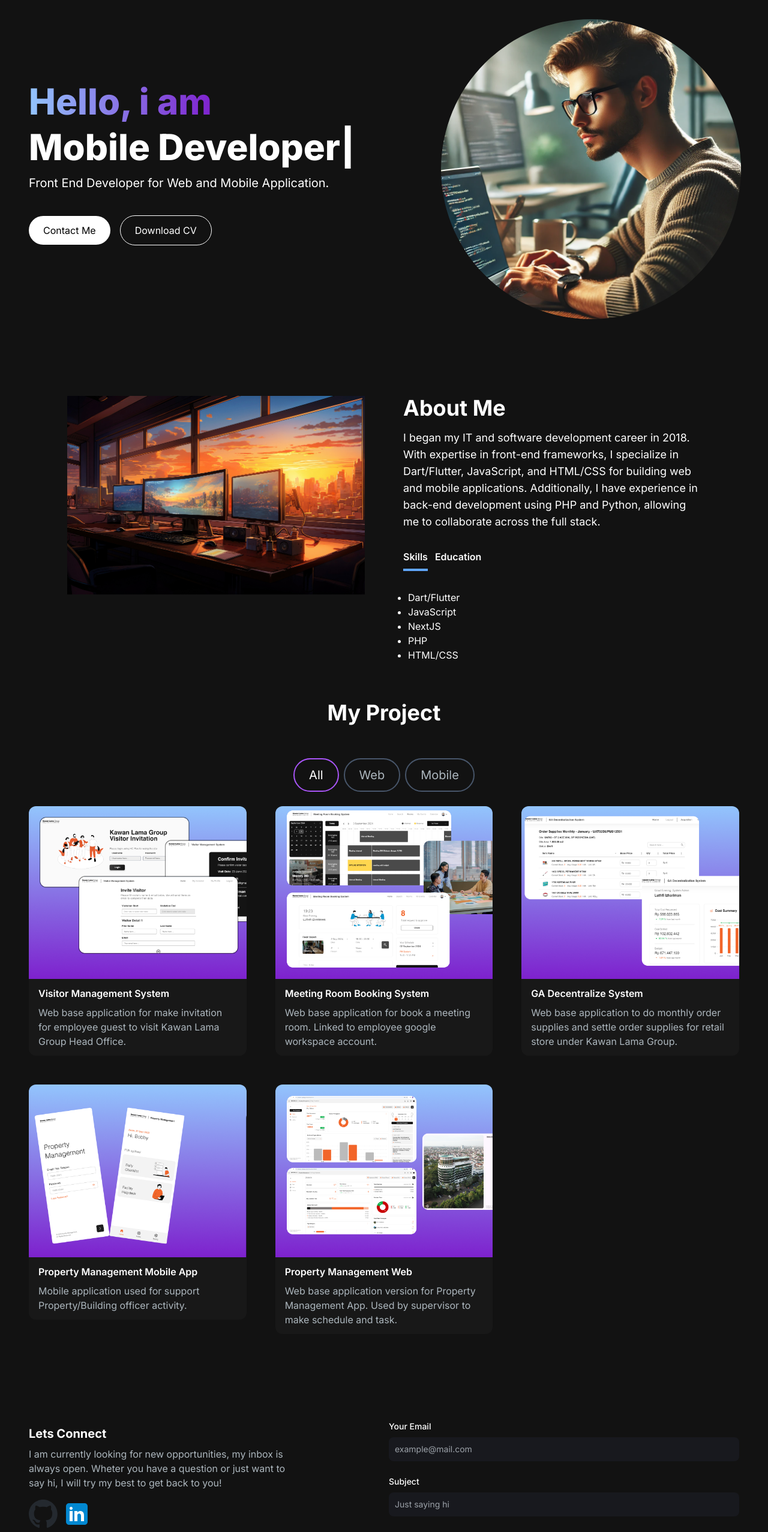
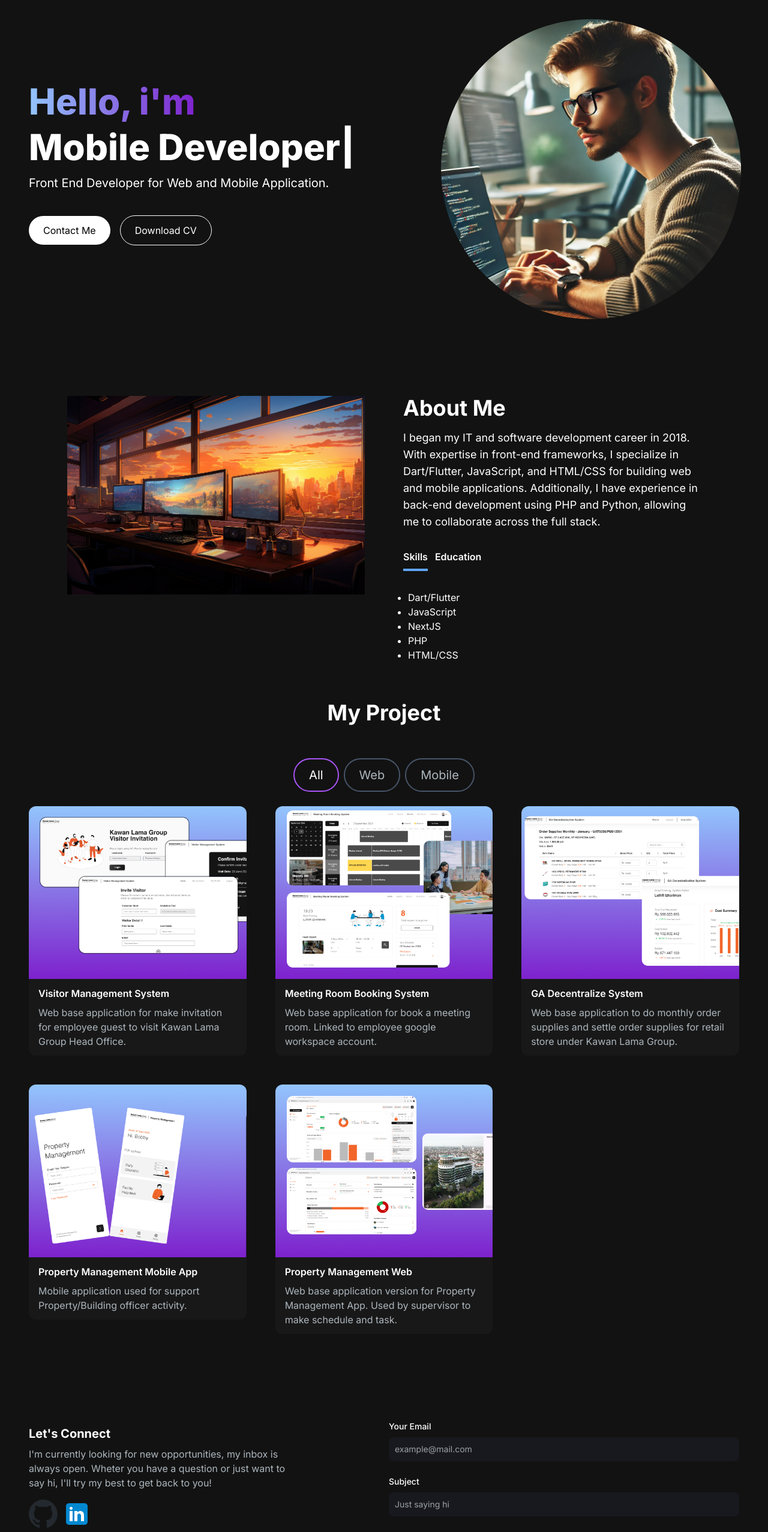
Before and after one commit to luthfiizhar/web_porto, a Next.js app: page / in a window 1280 px wide. Shown: the part 160-2714 px from the top of the page at 60% size. Built offline with nearby package versions, Linux system fonts and the light colour scheme.

Commit message:
Revert "remove '"
This reverts commit 55331365c0fb8d99aecef04877d9c56c99aab0ba.

```diff
--- a/app/components/EmailSection.tsx
+++ b/app/components/EmailSection.tsx
@@ -9,12 +9,12 @@ const EmailSection = () => {
     <section className="grid md:grid-cols-2 my12 md:my-12 py-24 gap-4 relative">
       {/* <div className="bg-[radial-gradient(ellipse_at_center,var(--tw-gradient-stops))] from-blue-900 to-transparent rounded-full h-80 w-80 z-0 blur-lg absolute top-3/4 -left-4 transform -translate-x-1/2 -translate-1/2"></div> */}
       <div className="z-10">
-        <h5 className="text-xl font-bold text-white my-2">Lets Connect</h5>
+        <h5 className="text-xl font-bold text-white my-2">Let's Connect</h5>
         <p className="text-[#ADB7BE] mb-4 max-w-md ">
           {" "}
-          I am currently looking for new opportunities, my inbox is always open.
-          Wheter you have a question or just want to say hi, I will try my best
-          to get back to you!
+          I'm currently looking for new opportunities, my inbox is always open.
+          Wheter you have a question or just want to say hi, I'll try my best to
+          get back to you!
         </p>
         <div className="socials flex flex-row gap-2">
           <Link href={""}>
--- a/app/components/HeroSection.tsx
+++ b/app/components/HeroSection.tsx
@@ -10,7 +10,7 @@ export const HeroSection = () => {
         <div className="col-span-7 place-self-center text-center sm:text-left lg:text-left w-full">
           <h1 className="text-white mb-4 text-4xl sm:text-5xl lg:text-6xl font-extrabold">
             <span className="text-transparent bg-clip-text bg-gradient-to-r from-blue-300 to-purple-700">
-              Hello, i am{""}
+              Hello, i'm{""}
             </span>
             <br />
           </h1>
```
